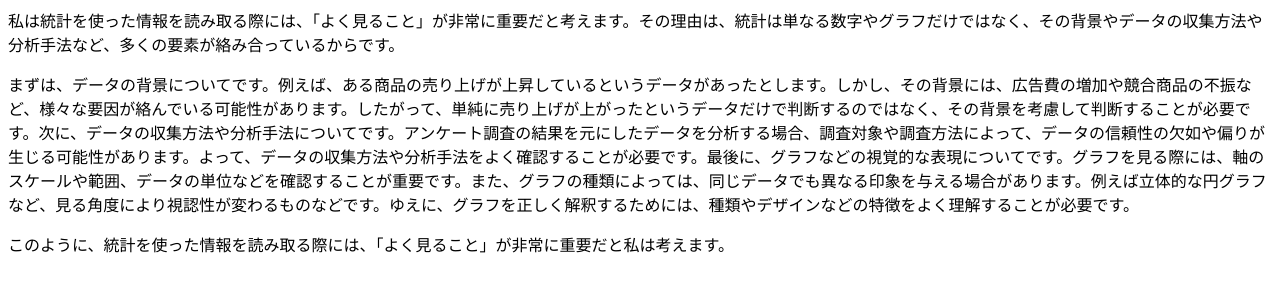
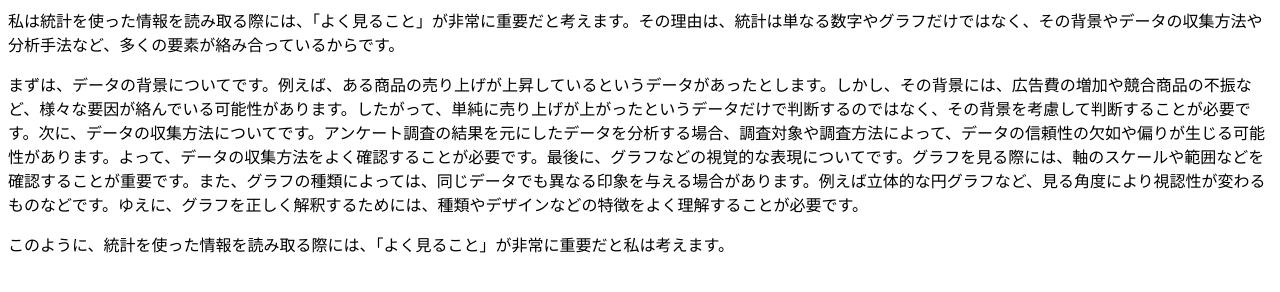
Before and after one commit to abcba101/abcba103, a plain HTML site: page index.html in a window 1280 px wide. Drawn offline with Linux system fonts and the light colour scheme.

Commit message:
Update index.html

```diff
--- a/index.html
+++ b/index.html
@@ -1,5 +1,5 @@
 <p>私は統計を使った情報を読み取る際には、「よく見ること」が非常に重要だと考えます。その理由は、統計は単なる数字やグラフだけではなく、その背景やデータの収集方法や分析手法など、多くの要素が絡み合っているからです。</p>
 
-<p>まずは、データの背景についてです。例えば、ある商品の売り上げが上昇しているというデータがあったとします。しかし、その背景には、広告費の増加や競合商品の不振など、様々な要因が絡んでいる可能性があります。したがって、単純に売り上げが上がったというデータだけで判断するのではなく、その背景を考慮して判断することが必要です。次に、データの収集方法や分析手法についてです。アンケート調査の結果を元にしたデータを分析する場合、調査対象や調査方法によって、データの信頼性の欠如や偏りが生じる可能性があります。よって、データの収集方法や分析手法をよく確認することが必要です。最後に、グラフなどの視覚的な表現についてです。グラフを見る際には、軸のスケールや範囲、データの単位などを確認することが重要です。また、グラフの種類によっては、同じデータでも異なる印象を与える場合があります。例えば立体的な円グラフなど、見る角度により視認性が変わるものなどです。ゆえに、グラフを正しく解釈するためには、種類やデザインなどの特徴をよく理解することが必要です。</p>
+<p>まずは、データの背景についてです。例えば、ある商品の売り上げが上昇しているというデータがあったとします。しかし、その背景には、広告費の増加や競合商品の不振など、様々な要因が絡んでいる可能性があります。したがって、単純に売り上げが上がったというデータだけで判断するのではなく、その背景を考慮して判断することが必要です。次に、データの収集方法についてです。アンケート調査の結果を元にしたデータを分析する場合、調査対象や調査方法によって、データの信頼性の欠如や偏りが生じる可能性があります。よって、データの収集方法をよく確認することが必要です。最後に、グラフなどの視覚的な表現についてです。グラフを見る際には、軸のスケールや範囲などを確認することが重要です。また、グラフの種類によっては、同じデータでも異なる印象を与える場合があります。例えば立体的な円グラフなど、見る角度により視認性が変わるものなどです。ゆえに、グラフを正しく解釈するためには、種類やデザインなどの特徴をよく理解することが必要です。</p>
 
  <p>このように、統計を使った情報を読み取る際には、「よく見ること」が非常に重要だと私は考えます。</p>
```
